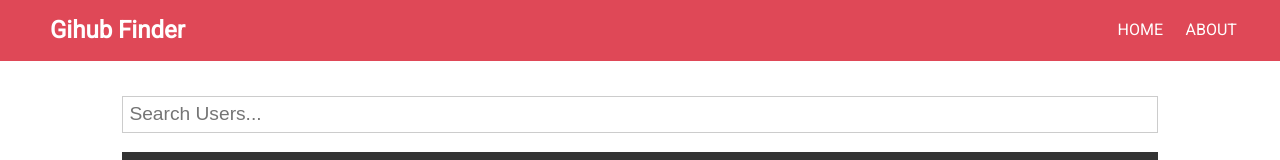
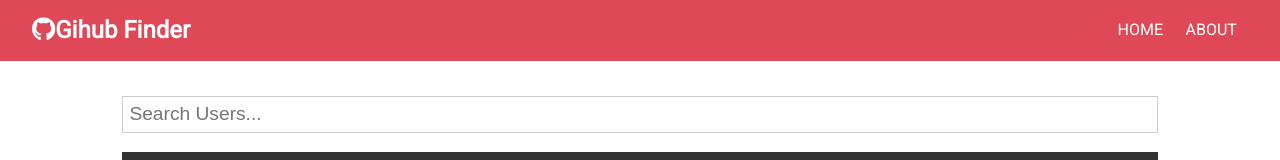
Before and after one commit to JasJohn3/github-finder, a React (Create React App) app: page / in a window 1280 px wide. Shown: the top 160 px of the page. Built offline with nearby package versions, Linux system fonts and the light colour scheme.

Commit message:
Added Link for Font Awesome to index.html head

```diff
--- a/public/index.html
+++ b/public/index.html
@@ -12,7 +12,15 @@
     <link rel="apple-touch-icon" href="%PUBLIC_URL%/logo192.png" />
 
     <link rel="manifest" href="%PUBLIC_URL%/manifest.json" />
-
+    <link
+      rel="stylesheet"
+      href="https://use.fontawesome.com/releases/v5.13.0/css/all.css"
+    />
+    <link
+      rel="stylesheet"
+      href="https://use.fontawesome.com/releases/v5.13.0/css/v4-shims.css"
+    />
+    <!-- Instructions for using Font Awesome: https://fontawesome.com/how-to-use/on-the-web/setup/upgrading-from-version-4 -->
     <link
       rel="stylesheet"
       href="https://cdnjs.cloudflare.com/ajax/libs/font-awesome/4.7.0/css/font-awesome.min.css"
--- a/src/components/layout/Navbar.js
+++ b/src/components/layout/Navbar.js
@@ -6,7 +6,7 @@ const Navbar = ({ icon, title }) => {
   return (
     <nav className="navbar bg-primary">
       <h1>
-        <i className={icon}></i>
+        <i className={icon} />
         {title}
       </h1>
       <ul>
```
